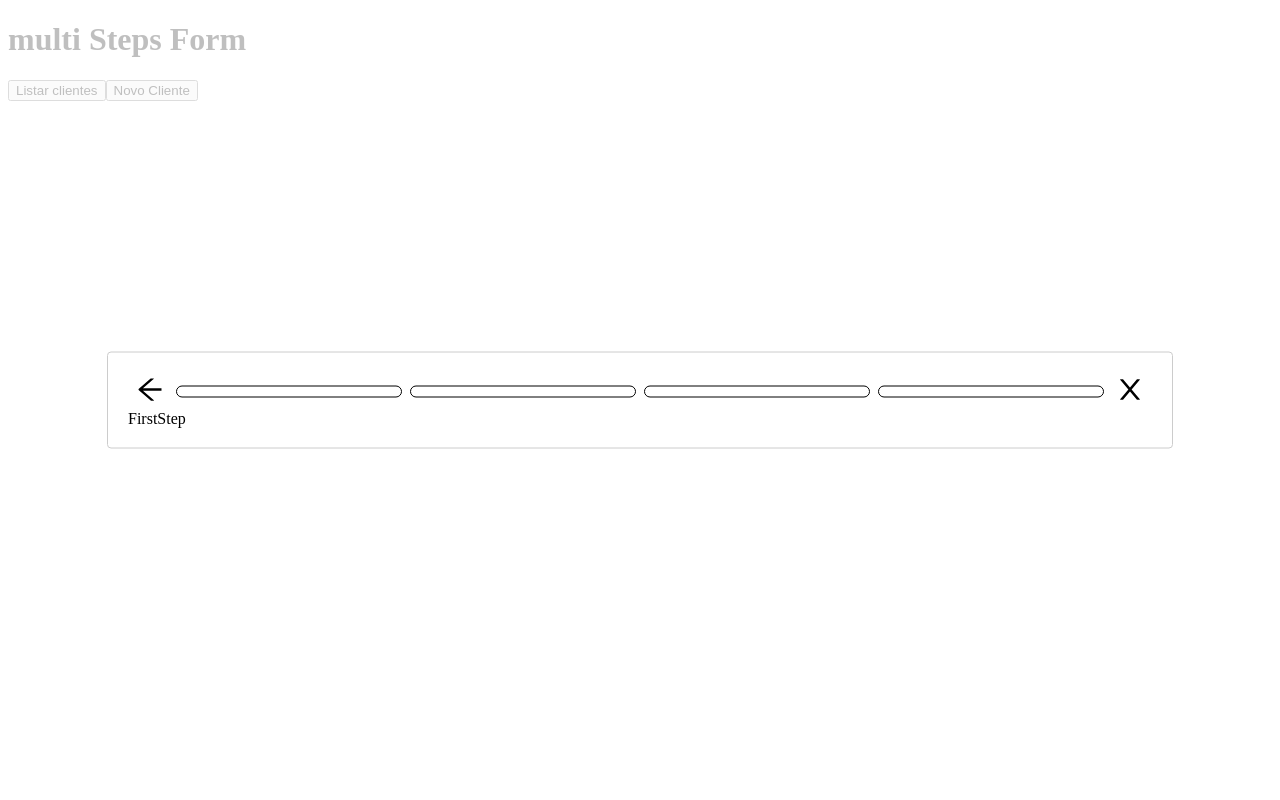
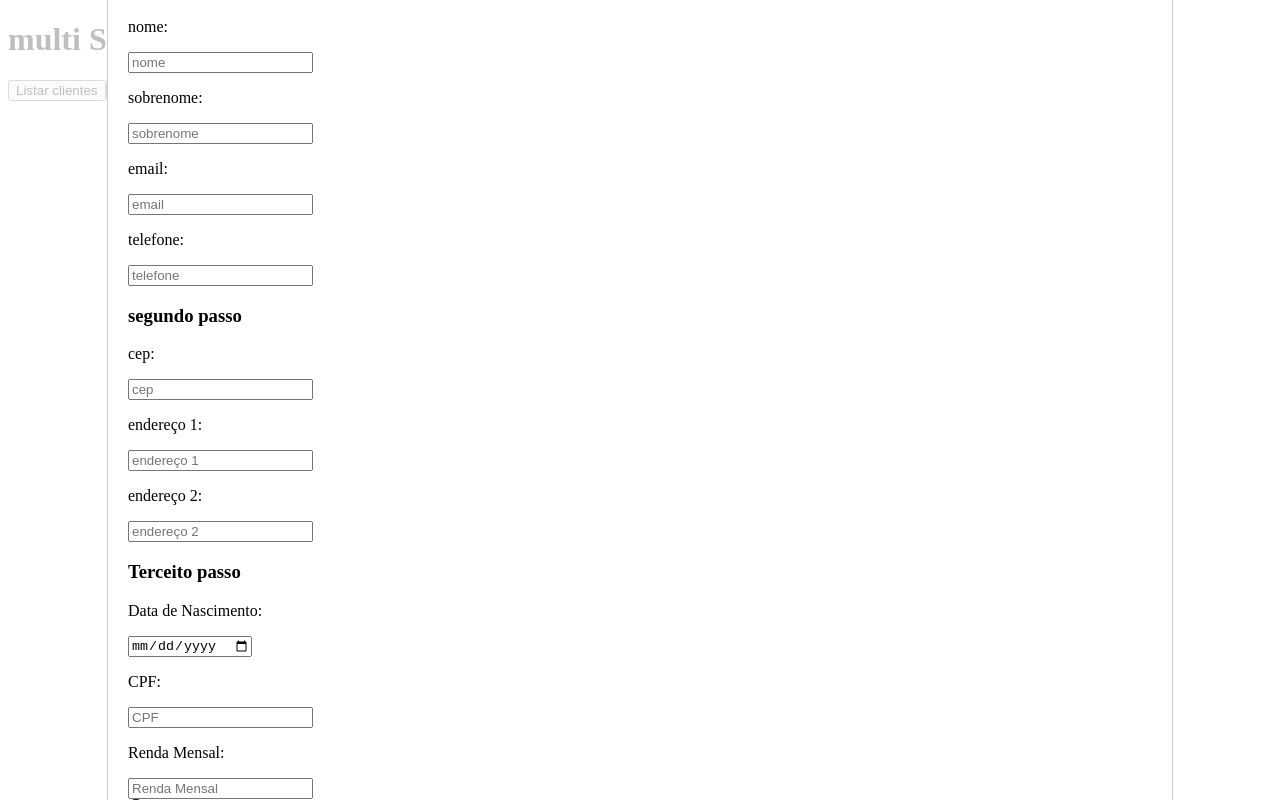
Before and after one commit to srsifer/mult-stap-form-challeng, a React (Vite) app: page / in a window 1280 px wide. Both pictures are taken after a click on the button "Novo Cliente". Built offline with nearby package versions, Linux system fonts and the light colour scheme.

Commit message:
cria os campos do formulario

```diff
--- a/src/components/Menu.jsx
+++ b/src/components/Menu.jsx
@@ -1,8 +1,8 @@
 import React , {useState}from 'react'
 import FirsStep from '../components/steps/FirstStep'
-/* import SecondStep from '../components/steps/SecondStep'
+import SecondStep from '../components/steps/SecondStep'
 import ThirdStep from '../components/steps/ThirdStep'
-import FourthStep from '../components/steps/FourthStep' */
+import FourthStep from '../components/steps/FourthStep'
 import NavbarForm from '../components/NavbarForm'
 import {customStyles }from '../styles/ModalStyles'
 
@@ -30,6 +30,9 @@ export const Menu = () => {
         <NavbarForm toggleModal={toggleModal} isOpen={isOpen}/>
         <form>
           <FirsStep />
+          <SecondStep />
+          <ThirdStep />
+          <FourthStep />
         </form>
       </Modal>
 
--- a/src/components/steps/FirstStep.jsx
+++ b/src/components/steps/FirstStep.jsx
@@ -3,7 +3,45 @@ import React from 'react'
 
  const FirstStep = () => {
     return (
-        <div>FirstStep</div>
+      <>
+      <h2>primeiro passo</h2>
+        <label name='name'>
+          <p>nome:</p>
+          <input
+          type="text"
+          id='name'
+          placeholder='nome'
+          alt='campo pra preencher o nome'
+          />
+        </label>
+        <label name='lastname'>
+          <p>sobrenome:</p>
+          <input
+          type="text"
+          id='lastname'
+          placeholder='sobrenome'
+          alt='campo pra preencher o sobrenome'
+          />
+        </label>
+        <label name='email'>
+          <p>email:</p>
+          <input
+          type="text"
+          id='email'
+          placeholder='email'
+          alt='campo pra preencher o email'
+          />
+        </label>
+        <label name='cell'>
+          <p>telefone:</p>
+          <input
+          type="text"
+          id='cell'
+          placeholder='telefone'
+          alt='campo pra preencher o telefone'
+          />
+        </label>
+      </>
     )
 }
 
--- a/src/components/steps/FourthStep.jsx
+++ b/src/components/steps/FourthStep.jsx
@@ -1,8 +1,12 @@
 import React from 'react'
+import { BsCheckCircle } from "react-icons/bs";
 
 const FourthStep = () => {
   return (
-    <div>FourthStep</div>
+    <div>
+      <BsCheckCircle />
+      <h2>cadastro concluído com sucesso</h2>
+    </div>
   )
 }
 
--- a/src/components/steps/SecondStep.jsx
+++ b/src/components/steps/SecondStep.jsx
@@ -2,7 +2,36 @@ import React from 'react'
 
 const SecondStep = () => {
   return (
-    <div>SecondStep</div>
+    <>
+    <h3>segundo passo</h3>
+    <label name='cep'>
+          <p>cep:</p>
+          <input
+          type="text"
+          id='cep'
+          placeholder='cep'
+          alt='campo pra preencher o cep'
+          />
+        </label>
+        <label name='adress'>
+          <p>endereço 1:</p>
+          <input
+          type="text"
+          id='adress'
+          placeholder='endereço 1'
+          alt='campo pra preencher o endereço 1'
+          />
+        </label>
+        <label name='adresstwo'>
+          <p>endereço 2:</p>
+          <input
+          type="text"
+          id='adresstwo'
+          placeholder='endereço 2'
+          alt='campo pra preencher o endereço 2'
+          />
+        </label>
+    </>
   )
 }
 
--- a/src/components/steps/ThirdStep.jsx
+++ b/src/components/steps/ThirdStep.jsx
@@ -2,7 +2,36 @@ import React from 'react'
 
 const ThirdStep = () => {
     return (
-        <div>ThirdStep</div>
+      <>
+        <h3>Terceito passo</h3>
+        <label name='date'>
+          <p>Data de Nascimento:</p>
+          <input
+          type="date"
+          id='da'
+          placeholder='Data de Nascimento'
+          alt='campo pra preencher a Data de Nascimento'
+          />
+        </label>
+        <label name='CPF'>
+          <p>CPF:</p>
+          <input
+          type="text"
+          id='CPF'
+          placeholder='CPF'
+          alt='campo pra preencher o CPF (cadastro de pessoa fisica)'
+          />
+        </label>
+        <label name='Renda Mensal'>
+          <p>Renda Mensal:</p>
+          <input
+          type="number"
+          id='Renda Mensal'
+          placeholder='Renda Mensal'
+          alt='campo pra preencher a Renda Mensal'
+          />
+        </label>
+    </>
     )
 }
 
```
